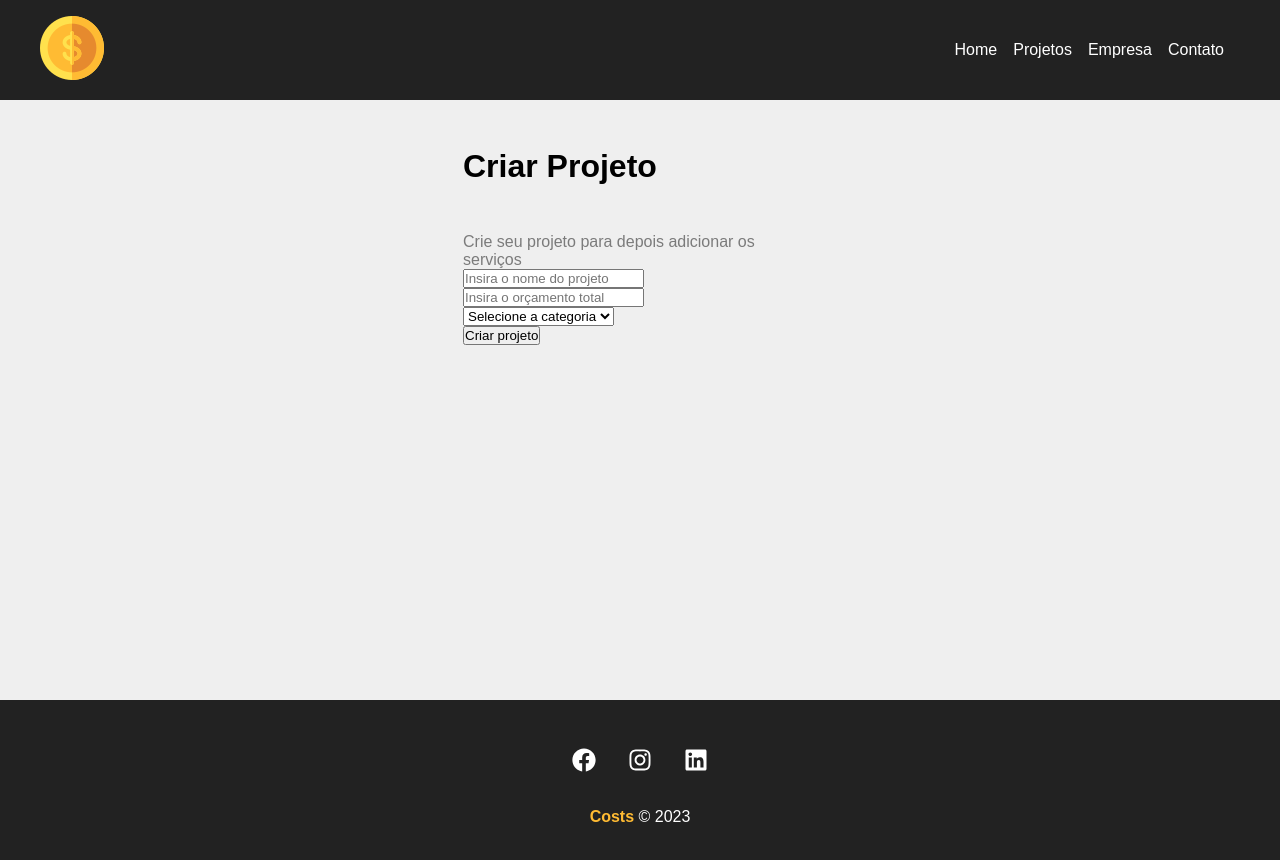
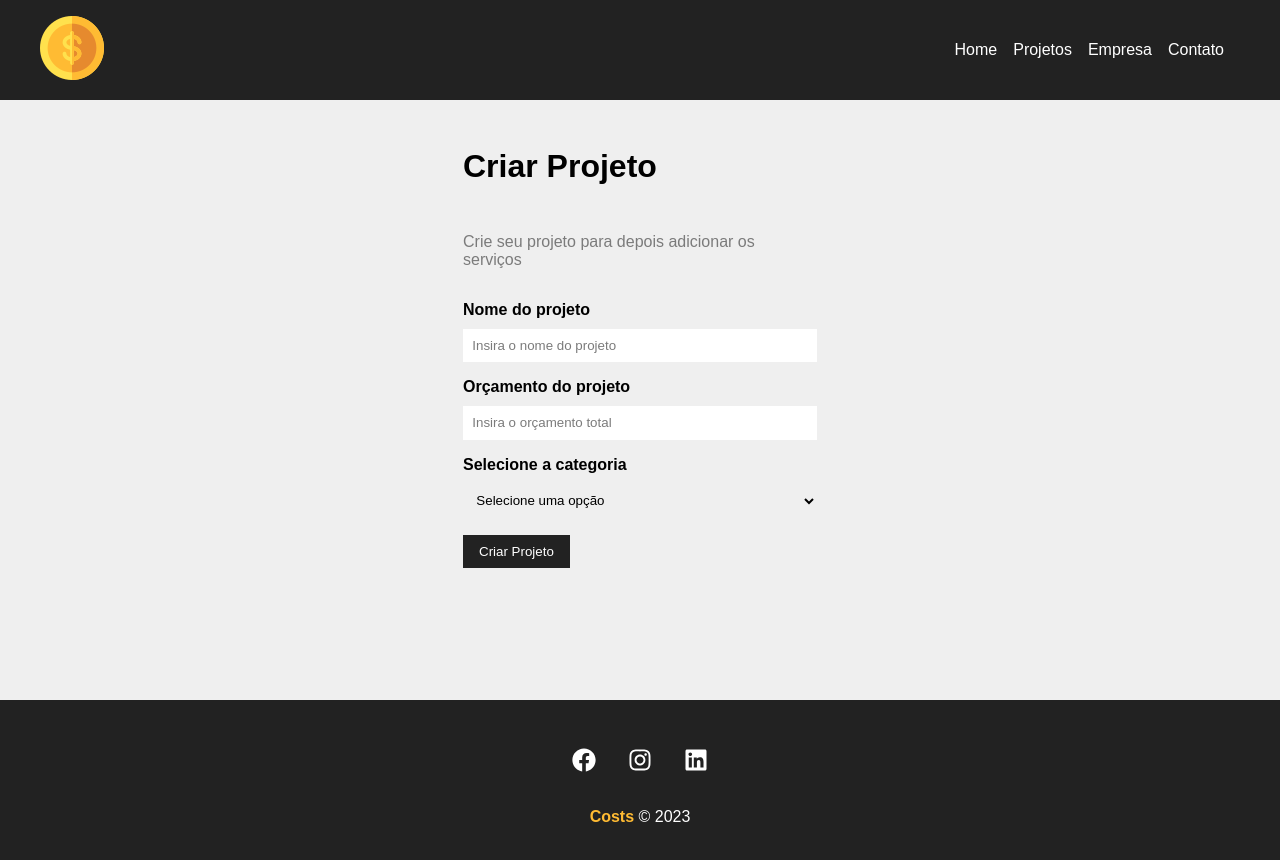
Before and after one commit to FelipeMMoraes/Costs, a React (Create React App) app: page /newproject in a window 1280 px wide. Shown: the top 860 px of the page. Built offline with nearby package versions, Linux system fonts and the light colour scheme.

Commit message:
feat: components input/select

```diff
--- /dev/null
+++ b/src/components/form/Input.jsx
@@ -0,0 +1,17 @@
+import styles from './Input.module.css'
+
+export default function Input({ type, text, name, placeholder, handleOnChange, value }){
+  return (
+    <div className={styles.formControl}>
+      <label htmlFor={name}>{text}</label>
+      <input
+        type={type}
+        name={name}
+        id={name}
+        placeholder={placeholder}
+        onChange={handleOnChange}
+        value={value}
+      />
+    </div>
+  )
+}
--- /dev/null
+++ b/src/components/form/Input.module.css
@@ -0,0 +1,20 @@
+.formControl {
+  display: flex;
+  flex-direction: column;
+  margin-bottom: 1em;
+}
+
+.formControl label {
+  margin-bottom: .6em;
+  font-weight: bold;
+}
+
+.formControl input {
+  padding: .7em;
+  border-radius: 0;
+  border: none;
+}
+
+.formControl input::placeholder {
+  color: #7b7b7b;
+}
--- /dev/null
+++ b/src/components/form/Select.jsx
@@ -0,0 +1,12 @@
+import styles from './Select.module.css'
+
+export default function Select({ text, name, option, handleOnChange, value }){
+  return (
+    <div className={styles.formControl}>
+      <label htmlFor={name}>{text}</label>
+      <select name={name} id={name}>
+        <option>Selecione uma opção</option>
+      </select>
+    </div>
+  )
+}
--- /dev/null
+++ b/src/components/form/Select.module.css
@@ -0,0 +1,16 @@
+.formControl {
+  display: flex;
+  flex-direction: column;
+  margin-bottom: 1em;
+}
+
+.formControl label {
+  margin-bottom: .6em;
+  font-weight: bold;
+}
+
+.formControl select {
+  padding: .7em;
+  border-radius: 0;
+  border: none;
+}
--- /dev/null
+++ b/src/components/form/SubmitButton.jsx
@@ -0,0 +1,9 @@
+import styles from './SubmitButton.module.css'
+
+export default function SubmitButton({ text }){
+  return (
+    <div>
+      <button className={styles.btn}>{text}</button>
+    </div>
+  )
+}
--- /dev/null
+++ b/src/components/form/SubmitButton.module.css
@@ -0,0 +1,13 @@
+.btn {
+  background-color: #222;
+  color: #FFF;
+  padding: .7em 1.2em;
+  text-decoration: none;
+  transition: 0.5s;
+  cursor: pointer;
+  border: none;
+}
+
+.btn:hover {
+  color: #ffbb33;
+}
--- a/src/components/pages/NewProject.jsx
+++ b/src/components/pages/NewProject.jsx
@@ -6,7 +6,7 @@
     <div className={styles.newprojectContainer}>
       <h1>Criar Projeto</h1>
       <p>Crie seu projeto para depois adicionar os serviços</p>
-      <ProjectForm />
+      <ProjectForm btnText="Criar Projeto"/>
     </div>
   )
 }
--- a/src/components/project/ProjectForm.jsx
+++ b/src/components/project/ProjectForm.jsx
@@ -1,20 +1,25 @@
-export default function ProjectForm(){
+import Input from '../form/Input'
+import Select from '../form/Select'
+import SubmitButton from '../form/SubmitButton'
+import styles from './ProjectForm.module.css'
+
+export default function ProjectForm({ btnText }){
   return (
-    <form>
+    <form className={styles.form}>
+      <Input
+        type="text"
+        text="Nome do projeto"
+        name="name"
+        placeholder="Insira o nome do projeto"/>
+      <Input
+        type="number"
+        text="Orçamento do projeto"
+        name="budget"
+        placeholder="Insira o orçamento total"/>
       <div>
-        <input type="text" placeholder="Insira o nome do projeto"/>
+        <Select name="category_id" text="Selecione a categoria"/>
       </div>
-      <div>
-        <input type="number" placeholder="Insira o orçamento total"/>
-      </div>
-      <div>
-        <select name="category_id">
-          <option disabled selected>Selecione a categoria</option>
-        </select>
-      </div>
-      <div>
-        <input type="submit" value='Criar projeto'/>
-      </div>
+      <SubmitButton text={btnText}/>
     </form>
   )
 }
--- /dev/null
+++ b/src/components/project/ProjectForm.module.css
@@ -0,0 +1,4 @@
+.form {
+  width: 100%;
+  margin: 2em 0;
+}
```
